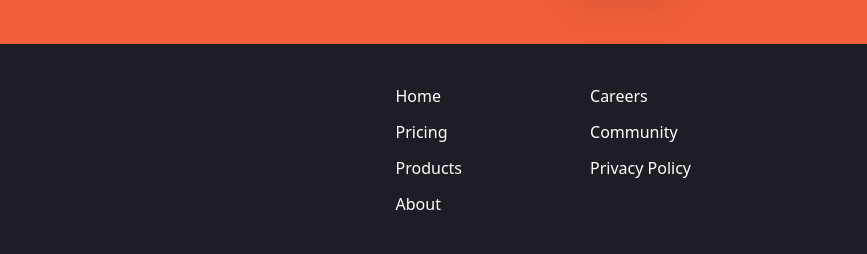
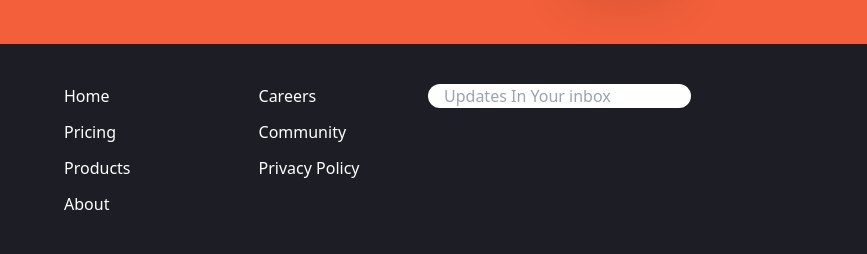
Before and after one commit to thehero1z/manage, a website: page index.html in a window 1280 px wide. Shown: the part 1940-2194 px from the top of the page, 413-1280 px from the left. Drawn offline with Linux system fonts and the light colour scheme.

Commit message:
input box

```diff
--- a/index.html
+++ b/index.html
@@ -209,6 +209,14 @@
         <a href="#"class="hover:text-brightRed">Privacy Policy</a>
       </div>
     </div>
+    <!-- input container -->
+    <div class="flex flex justify-between">
+      <form>
+        <div class="flex space-x-3">
+          <input type="text" class="flex-1 px-4 rounded-full focus:outline-brightRed" placeholder="Updates In Your inbox">
+        </div>
+      </form>
+    </div>
   </div>
 </footer>
 </body>
```
Also changed, not shown: css/main.css.
